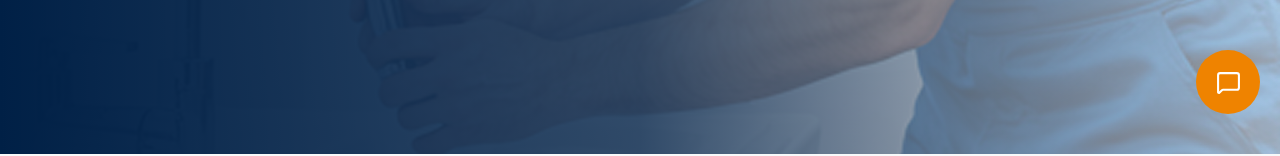
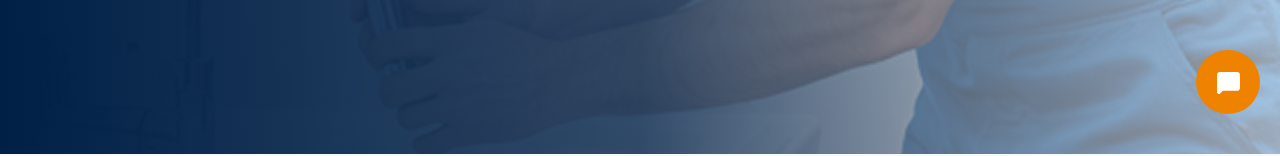
Before and after one commit to davistheweb/iplumb, a Next.js app: page / in a window 1280 px wide. Shown: the part 646-802 px from the top of the page. Built offline with nearby package versions, Linux system fonts and the light colour scheme.

Commit message:
updated reachout component

```diff
--- a/src/components/ui/ReachOut.tsx
+++ b/src/components/ui/ReachOut.tsx
@@ -7,7 +7,7 @@ export const ReachOut: React.FC = () => {
       className="bg-[#EF8300] w-16 h-16 rounded-full fixed bottom-10 flex items-center justify-center right-5"
       href="#"
     >
-      <MessageSquare color="white" size={25} />
+      <MessageSquare color="white" fill="white" size={25} />
     </a>
   );
 };
```
